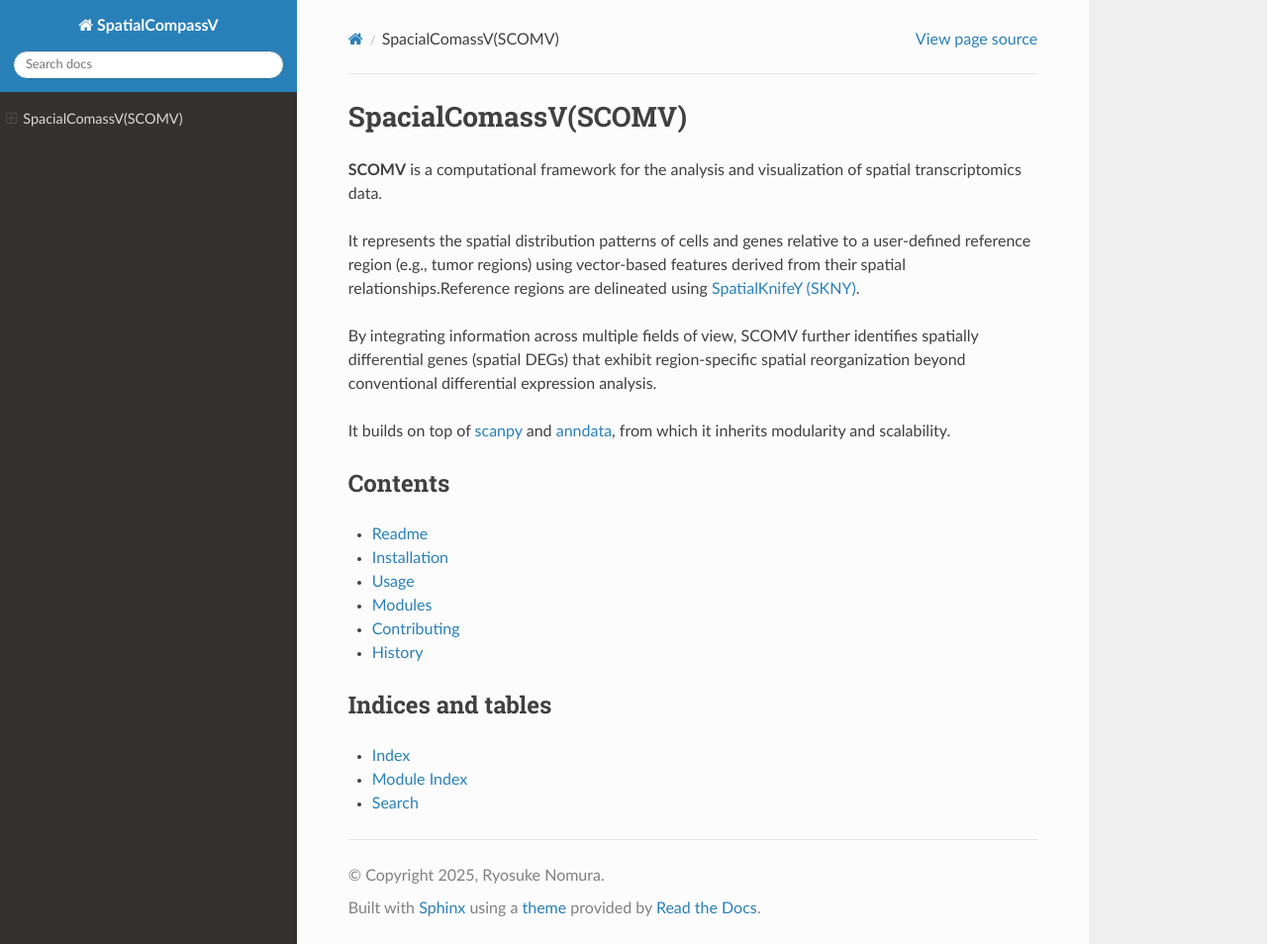
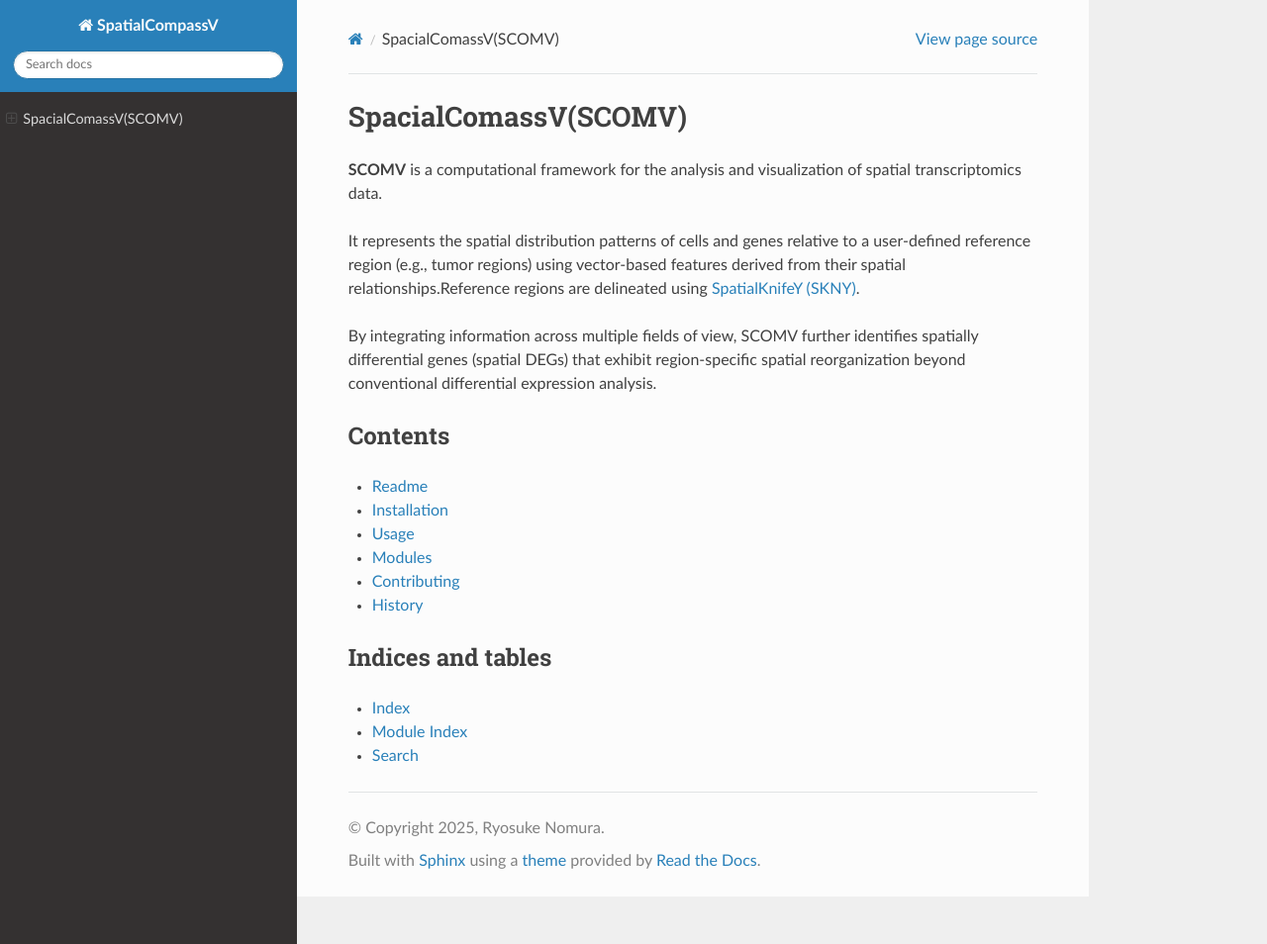
Before and after one commit to RyosukeNomural/SpatialCompassV, a Sphinx documentation site: the page built from docs/source/index.md, in a window 1280 px wide and 954 px high. Shown: the whole window at 99% size. Built offline with Sphinx 7.4.7 and the Read the Docs theme 3.1.0, drawn with Linux system fonts in a browser that asks for light colours.

Commit message:
Update index.md

```diff
--- a/docs/source/index.md
+++ b/docs/source/index.md
@@ -4,10 +4,8 @@
 
 It represents the spatial distribution patterns of cells and genes relative to a user-defined reference region (e.g., tumor regions) using vector-based features derived from their spatial relationships.Reference regions are delineated using [SpatialKnifeY (SKNY)](https://skny.readthedocs.io/).
 
-
 By integrating information across multiple fields of view, SCOMV further identifies spatially differential genes (spatial DEGs) that exhibit region-specific spatial reorganization beyond conventional differential expression analysis.
 
-It builds on top of [scanpy](https://scanpy.readthedocs.io/en/stable/) and [anndata](https://anndata.readthedocs.io/en/stable/), from which it inherits modularity and scalability.
 
 
 ## Contents
```
